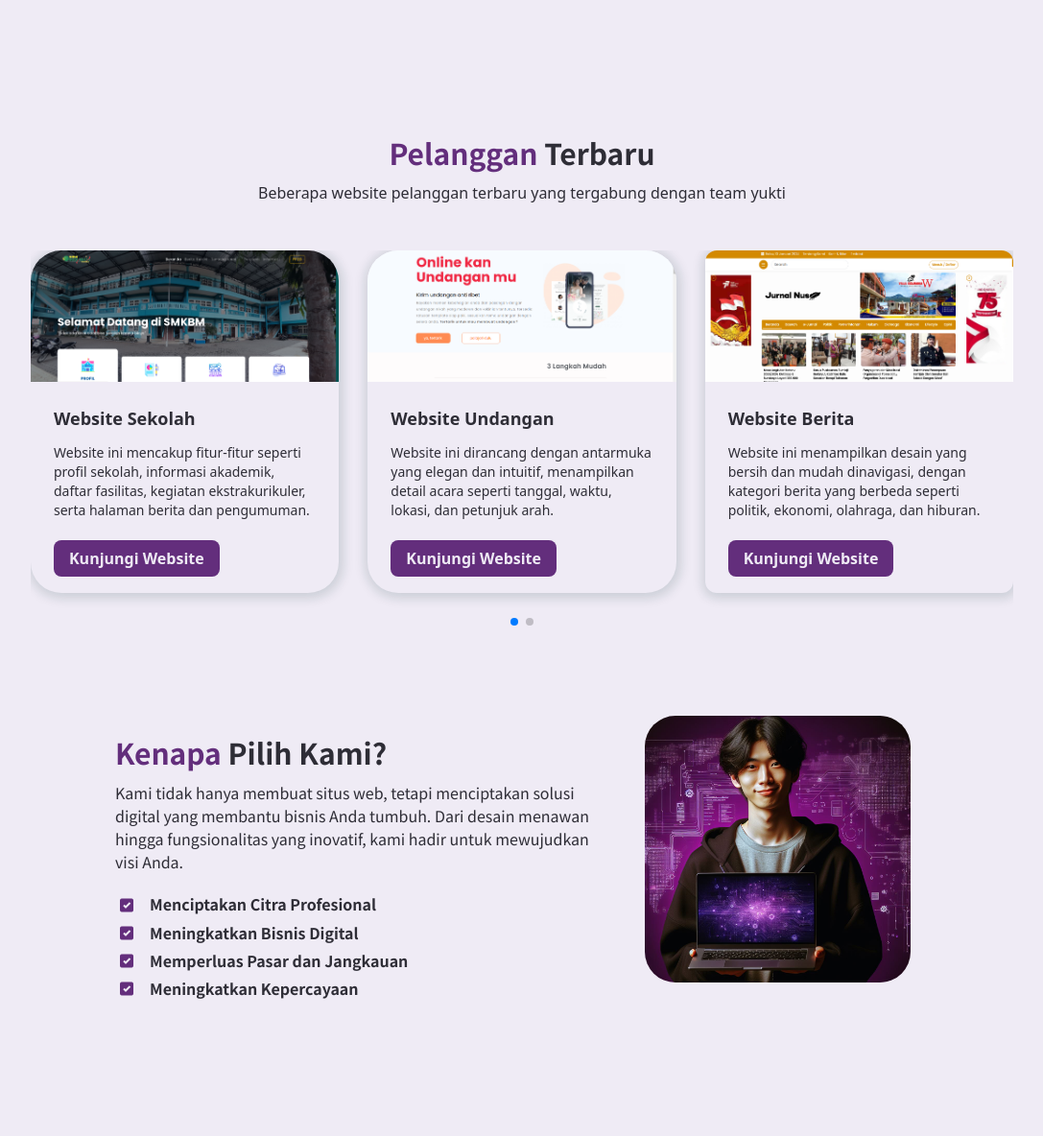
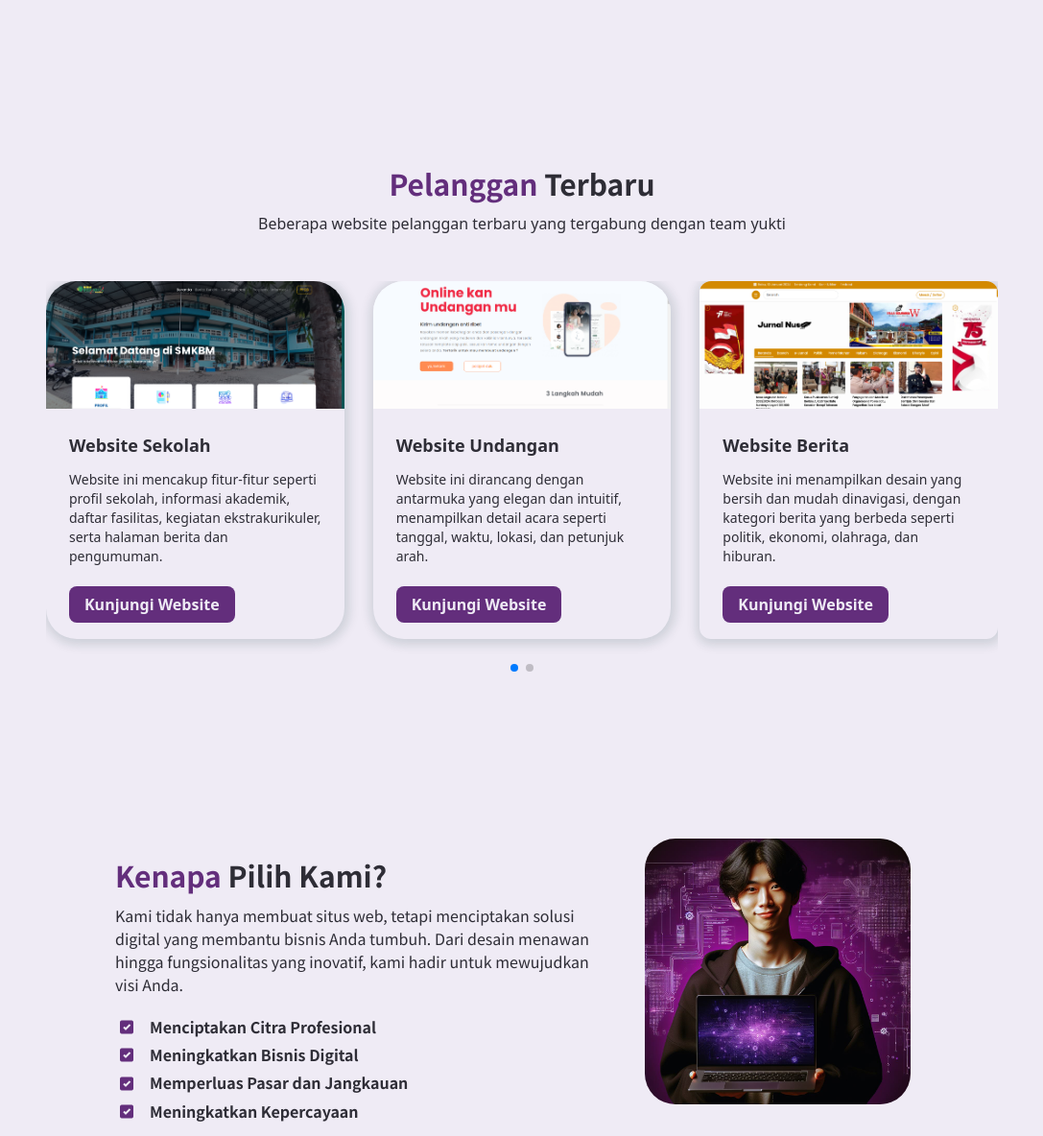
Before and after one commit to ilessall/Yukti, a website: page public/index.html in a window 1280 px wide. Shown: the part 1459-2643 px from the top of the page at 96% size, without its empty margins (96-1183 px from the left). Drawn offline with nearby package versions, Linux system fonts and the light colour scheme.

Commit message:
update ya

```diff
--- a/public/index.html
+++ b/public/index.html
@@ -88,7 +88,7 @@
     <!-- Beranda Akhir -->
 
      <!-- Layanan Mulai -->
-        <section id="service" class="pt-16 sm:pt-20 md:pt-36 ml-5 mr-5 sm:ml-16 sm:mr-16 md:ml-32 md:mr-32 ">
+        <section id="service" class="pt-16 sm:pt-20 md:pt-36 mx-5 sm:mx-14  lg:mx-32 ">
             <div class="text-center font-nunito ">
               <h2 class="lg:text-3xl text-2xl font-bold text-darkPurple ">Layanan <span class="text-txt">Kami</span></h2>
               <p class="text-base text-txt mt-3 mb-8 px-5">Dengan bangga kami persembahkan layanan pembuatan website terkini untuk memajukan bisnis Anda.</p>
@@ -155,11 +155,12 @@
 
 
 
+
      <!-- Pelanggan Mulai -->
-     <section id="pelanggan" class="pt-16 mx-4 md:mx-28">
+     <section id="pelanggan" class="pt-16 md:pt-24 mx-5 sm:mx-14 lg:mx-32">
         <div class="container mx-auto">
             <div class="w-full px-4">
-                <div class="max-w-xl mx-auto text-center mb-12">
+                <div class="max-w-xl mx-auto text-center mb-10 sm:mb-12">
                     <h2 class="font-nunito font-bold text-darkPurple lg:text-3xl text-2xl mb-3">Pelanggan <span class="text-txt">Terbaru</span></h2>
                     <p class="text-base text-txt mb-5">Beberapa website pelanggan terbaru yang tergabung dengan team yukti</p>
                     <!-- <a href="blogPage.html" class="font-nunito font-bold text-sm text-lightPurple bg-darkPurple hover:bg-txt py-2 px-4 rounded-lg hover:opacity-95">Lihat Semua</a> -->
@@ -289,7 +290,7 @@
      <!-- Pelanggan Akhir -->
 
       <!-- Kenapa Mulai -->
-      <section class="pt-16 sm:pt-20 lg:p-20 md:rounded-8xl md:ml-20 md:mr-20 ">
+      <section class="pt-16 sm:mt-20 lg:p-20 md:rounded-8xl md:ml-20 md:mr-20 ">
         <div class="container">
             <div class="flex flex-wrap">
                 <div class="w-full px-3  sm:w-1/2  sm:px-4  lg:w-1/3 order-2 pb-24 sm:pb-0">
@@ -329,7 +330,7 @@
 
     <!-- Blog Mulai -->
 
-        <section id="blog" class="pt-16 md:ml-20 md:mr-20">
+        <section id="blog" class="pt-16 md:pt-24 mx-5 sm:mx-14 lg:mx-32 ">
             <div class="container">
                 <div class="w-full px-4">
                     <div class="max-w-xl mx-auto text-center mb-16">
```
Also changed, not shown: public/css/style.css.
